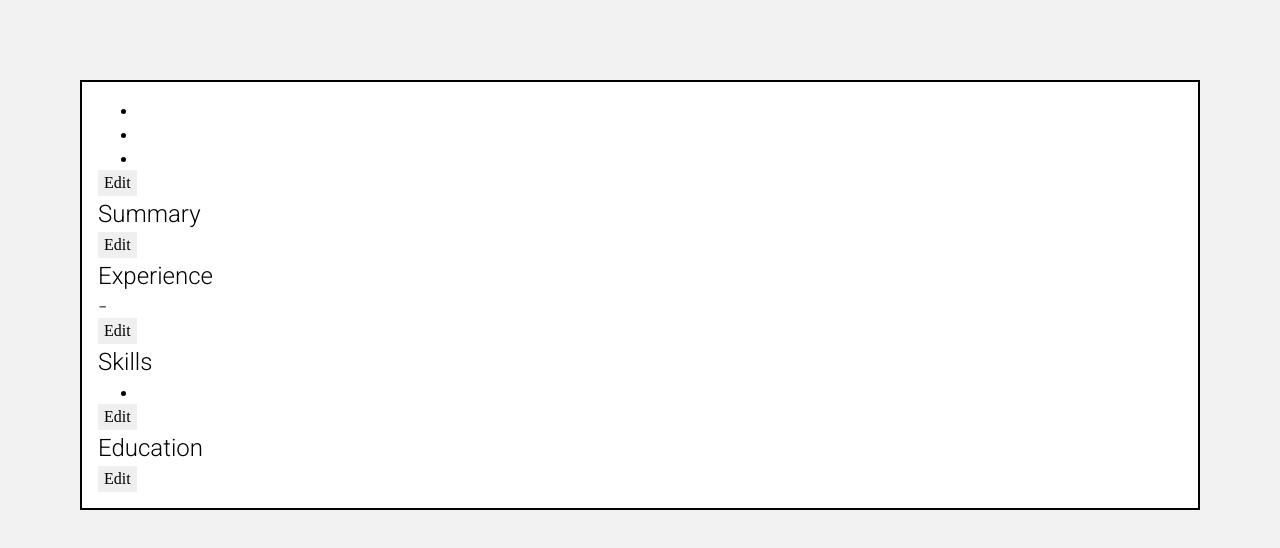
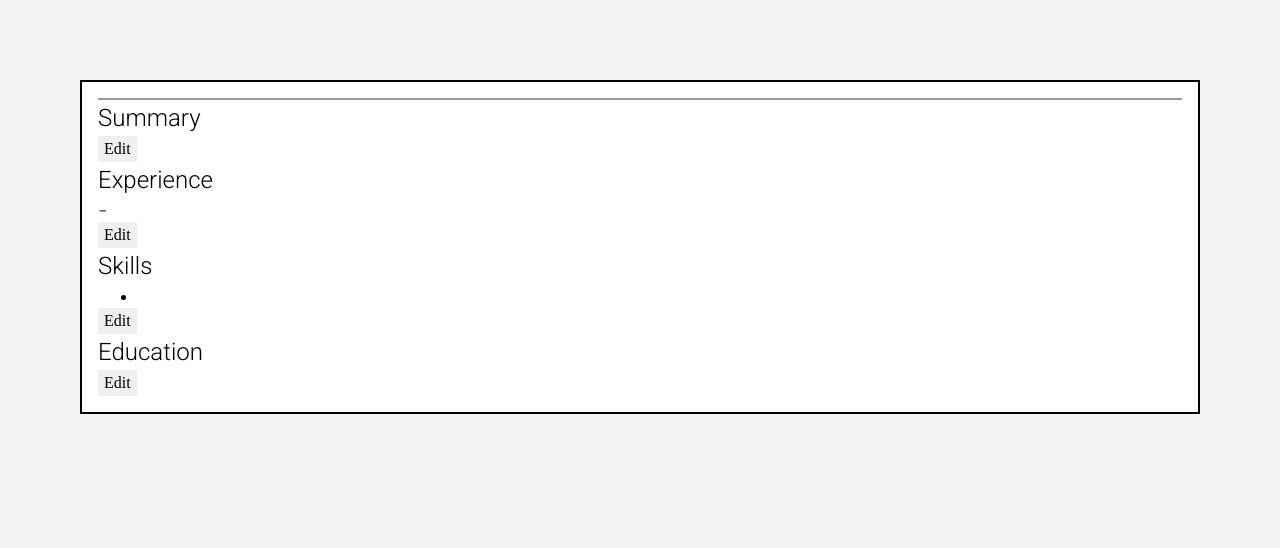
Before and after one commit to Hsoren31/cv-app, a React (Vite) app: page / in a window 1280 px wide. Shown: the top 548 px of the page. Built offline with nearby package versions, Linux system fonts and the light colour scheme.

Commit message:
Style: add format/styling to contact section/form

```diff
--- a/src/components/Contact.jsx
+++ b/src/components/Contact.jsx
@@ -13,17 +13,21 @@ export default function Contact() {
   return (
     <>
       <section id="contact_section">
-        <h1>{firstName + " " + lastName}</h1>
-        <ul>
+        <h1 id="name">{firstName + " " + lastName}</h1>
+        <ul id="contact_list">
+          <li>{phone}</li>
           <li>{email}</li>
-          <li>{phone}</li>
           <li>{location}</li>
         </ul>
-        <button onClick={() => setShowModal(true)}>Edit</button>
+        <button
+          id="edit_contact"
+          className="edit fa-regular fa-pen-to-square"
+          onClick={() => setShowModal(true)}
+        ></button>
       </section>
       {showModal &&
         createPortal(
-          <section id="contact_form" className="form_portal">
+          <section className="form_portal">
             <form
               className="form"
               method="post"
@@ -32,7 +36,7 @@ export default function Contact() {
                 setShowModal(false);
               }}
             >
-              <fieldset>
+              <fieldset id="contact_form">
                 <legend>Contact Info</legend>
                 <p>
                   <label htmlFor="first_name">
@@ -118,9 +122,11 @@ export default function Contact() {
                     placeholder="City, State"
                   />
                 </p>
+                <p className="form_btns">
                   <button onClick={() => setShowModal(false)}>Cancel</button>
                   {/*Cancel button should not save input values. It bypasses the form validation */}
                   <button
+                    className="save_btn"
                     type="submit"
                     onSubmit={(e) => {
                       e.preventDefault();
@@ -129,6 +135,7 @@ export default function Contact() {
                   >
                     Save
                   </button>
+                </p>
               </fieldset>
             </form>
           </section>,
--- a/src/styles/Contact.css
+++ b/src/styles/Contact.css
@@ -1,20 +1,33 @@
-.form_portal {
-  position: fixed;
-  background-color: rgba(0, 0, 0, 0.7);
-  top: 0;
-  bottom: 0;
-  left: 0;
-  right: 0;
-  z-index: 1;
+#contact_section:hover {
+  border: 1px solid var(--clr-overlay);
+  padding: 0.5rem;
+  #edit_contact {
+    display: block;
+  }
 }
 
-.form {
-  position: fixed;
-  top: 50%;
-  left: 50%;
-  transform: translate(-50%, -50%);
-  z-index: 1;
-  border: 2px solid black;
-  background-color: #fff;
-  padding: 1rem;
+#name {
+  font-size: var(--fs-700);
+  border-bottom: 2px solid var(--clr-gray);
 }
+
+#contact_list {
+  display: flex;
+  gap: 10px;
+  list-style: none;
+  padding-left: 1rem;
+  justify-content: start;
+}
+
+#edit_contact {
+  display: none;
+  position: absolute;
+  top: 120px;
+  right: 120px;
+}
+
+#contact_form {
+  display: grid;
+  grid-template-columns: repeat(2, 1fr);
+  gap: 1rem;
+}
```
Lines whose indentation alone changed are shown as unchanged.
